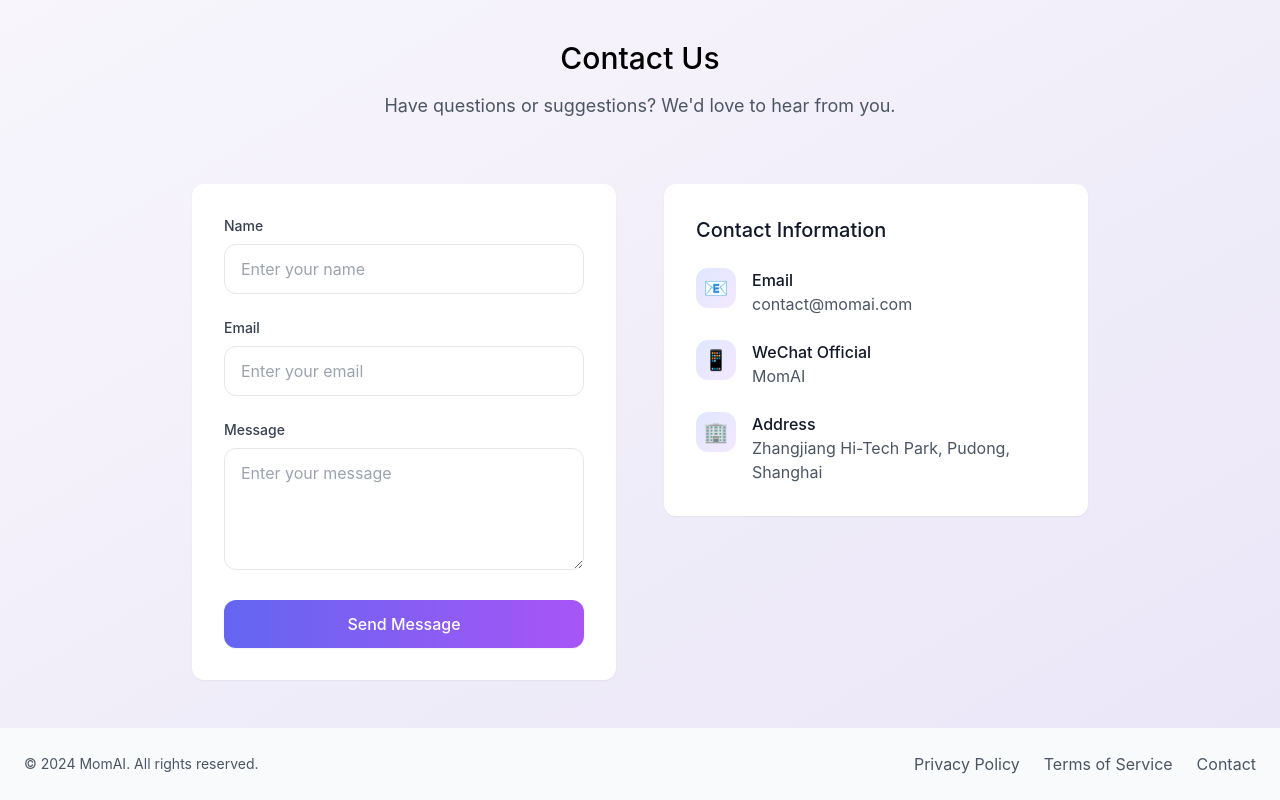
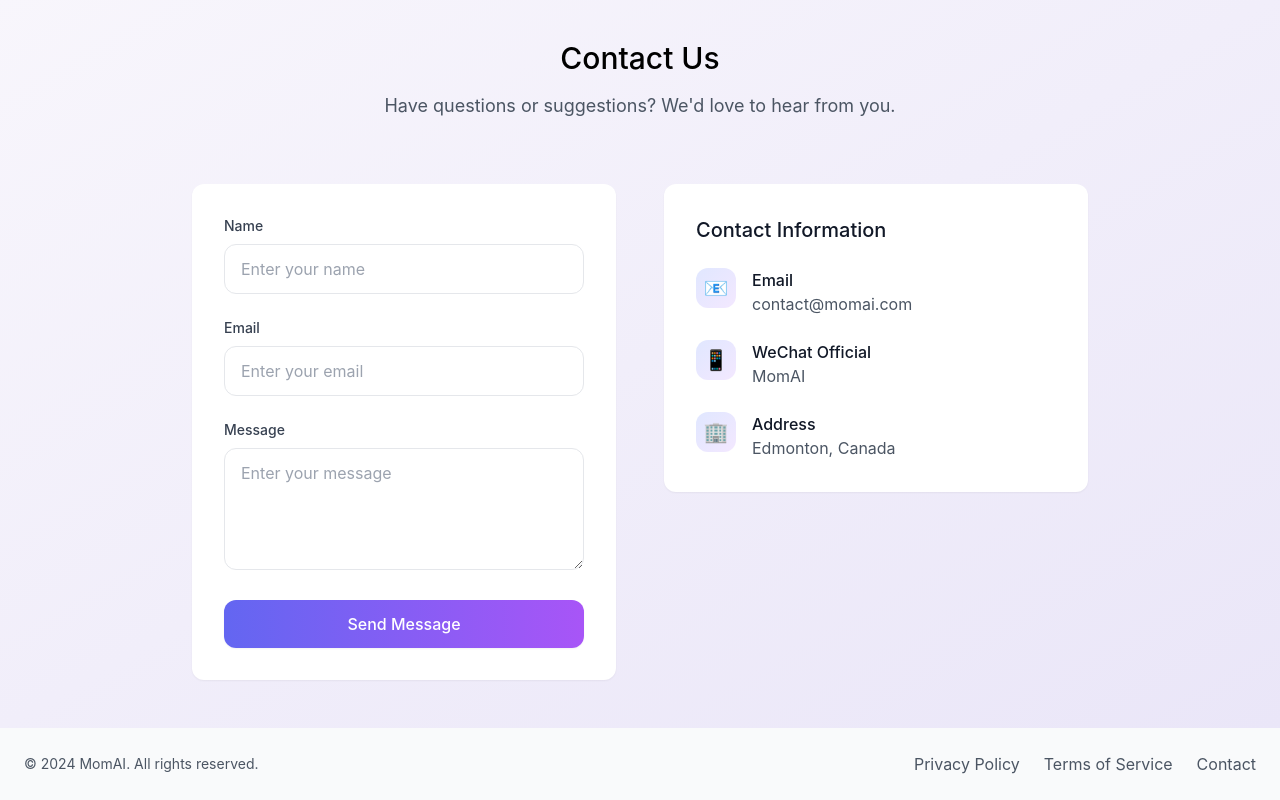
Before and after one commit to JupitLunar/website, a React (Create React App) app: page / in a window 1280 px wide. Shown: the part 6006-6806 px from the top of the page. Built offline with nearby package versions, Linux system fonts and the light colour scheme.

Commit message:
info updated

```diff
--- a/src/pages/Home.tsx
+++ b/src/pages/Home.tsx
@@ -615,7 +615,7 @@ function Home() {
                       </div>
                       <div className="text-left">
                         <h4 className="font-medium text-gray-900">Address</h4>
-                        <p className="text-gray-600">Zhangjiang Hi-Tech Park, Pudong, Shanghai</p>
+                        <p className="text-gray-600">Edmonton, Canada</p>
                       </div>
                     </div>
                   </div>
@@ -636,7 +636,7 @@ function Home() {
             <div className="flex gap-6 justify-center w-full md:w-auto">
               <a href="/privacy" className="text-gray-600 hover:text-purple-600 text-center">Privacy Policy</a>
               <a href="/terms" className="text-gray-600 hover:text-purple-600 text-center">Terms of Service</a>
-              <a href="mailto:contact@momai.com" className="text-gray-600 hover:text-purple-600 text-center">Contact</a>
+              <a href="mailto:momaiagent@gmail.com" className="text-gray-600 hover:text-purple-600 text-center">Contact</a>
             </div>
           </div>
         </div>
```
Also changed, not shown: code.txt.
